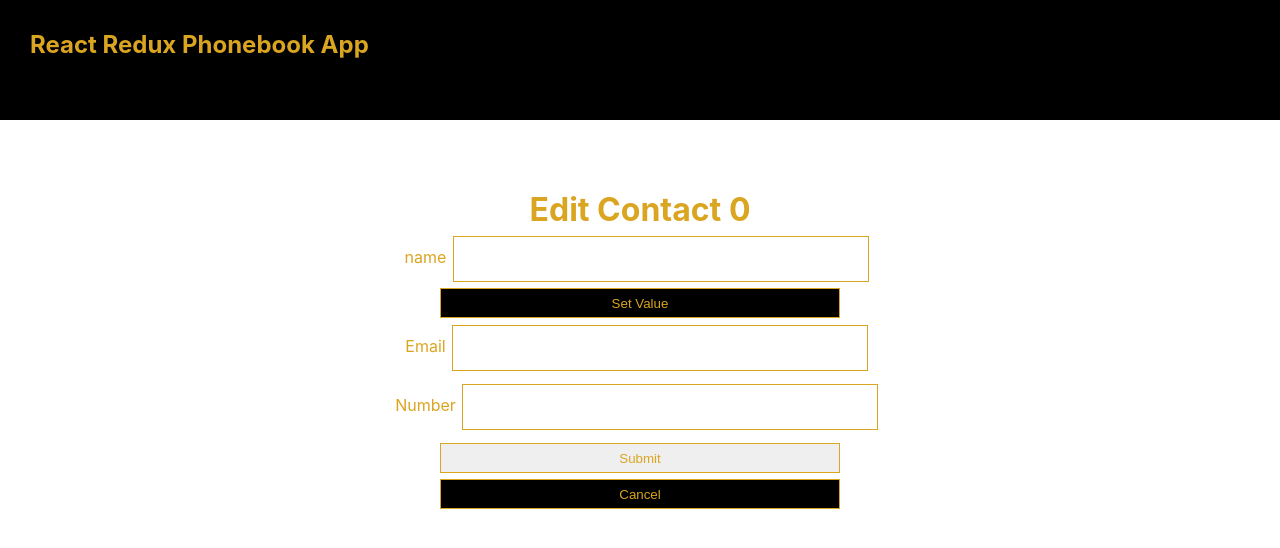
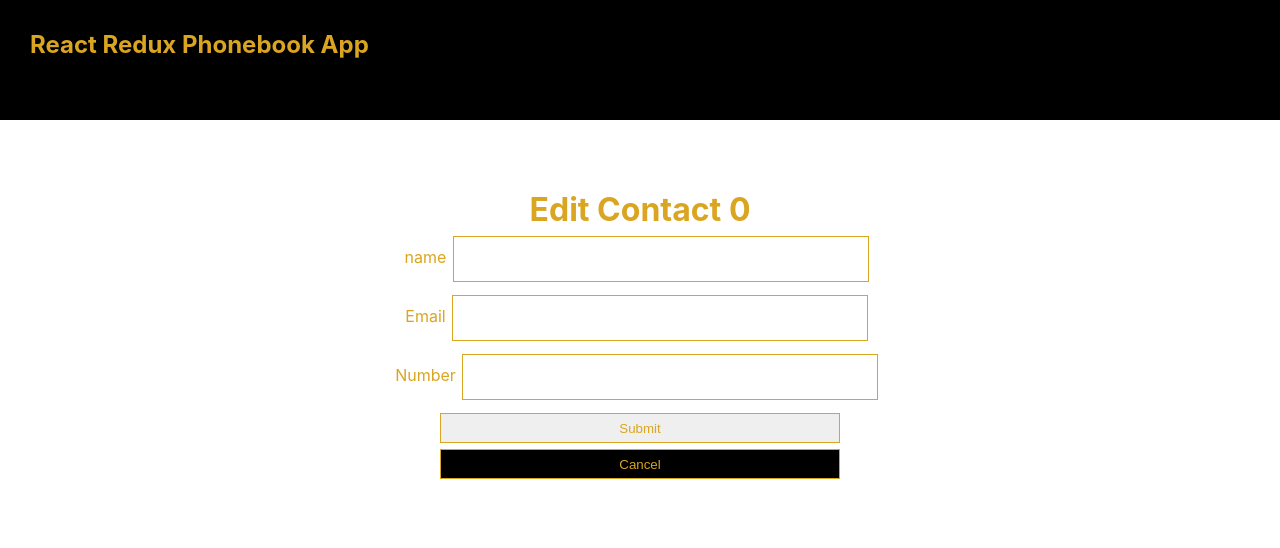
Before and after one commit to MariamMartirosyann/Phone-Book, a React (Create React App) app: page /editContact/0 in a window 1280 px wide. Shown: the top 548 px of the page. Built offline with nearby package versions, Linux system fonts and the light colour scheme.

Commit message:
notProductiveUpdate
notProductiveUpdate

```diff
--- a/src/app/Components/Addcontact.jsx
+++ b/src/app/Components/Addcontact.jsx
@@ -10,6 +10,7 @@ import Navbar from "./Navbar";
 
 const AddContact = () => {
   const contacts = useSelector((state) => state.contact.list);
+
   const dispatch = useDispatch();
   const navigate = useNavigate();
   const {
@@ -18,7 +19,7 @@ const AddContact = () => {
     handleSubmit,
     control,
   } = useForm({
-    mode:"all",
+    mode: "all",
     defaultValues: {
       name: "",
       email: "",
@@ -30,8 +31,8 @@ const AddContact = () => {
   const onSubmit = (formData) => {
     const newFormData = {
       name: formData.name,
-      email:[{ id: Date.now(), inputEmail: formData.email }],
-      number:[{ id: Date.now(), inputNumber: formData.number  }]
+      email: [{ id: Date.now(), inputEmail: formData.email }],
+      number: [{ id: Date.now(), inputNumber: formData.number }]
     }
     dispatch(addContact(newFormData));
     navigate("/");
@@ -50,63 +51,63 @@ const AddContact = () => {
             control={control}
             name="name"
             rules={{
-              required:{
-                value:true,
-                message:"required",
+              required: {
+                value: true,
+                message: "required",
 
               },
-              minLength:{
-                value:5,
-                message:"Input more then 5 letters"
+              minLength: {
+                value: 5,
+                message: "Input more then 5 letters"
               }
 
             }}
-            render={({ field }) => <input {...field}/>}
+            render={({ field }) => <input {...field} />}
           />
 
-        {errors?.name?.message &&  <p>{errors.name.message}</p>}
+          {errors?.name?.message && <p>{errors.name.message}</p>}
 
           <br />
+
           <label htmlFor="email">Email</label>
           <Controller
             control={control}
             name="email"
             rules={{
-              required:{
-                value:true,
-                message:"required"
+              required: {
+                value: true,
+                message: "required"
               },
-              maxLength:{
-                value:20,
-                message:"Input less then 20 letters"
+              maxLength: {
+                value: 20,
+                message: "Input less then 20 letters"
               },
 
             }}
-            render={({ field }) => <input {...field}/>}
+            render={({ field }) => <input {...field} />}
           />
-          {errors?.email?.message &&  <p>{errors.email.message}</p>}
+          {errors?.email?.message && <p>{errors.email.message}</p>}
+          <br />
 
-
-          <br />
           <label htmlFor="number">Number</label>
           <Controller
             control={control}
 
             name="number"
             rules={{
-              required:{
-                value:true,
-                message:"required"
+              required: {
+                value: true,
+                message: "required"
               },
-              pattern:{
-                value:/[1-9][0-9]*|0/g,
-                message:"Enter only number"
+              pattern: {
+                value: /[1-9][0-9]*|0/g,
+                message: "Enter only number"
 
               }
             }}
-            render={({ field }) => <input {...field}/>}
+            render={({ field }) => <input {...field} />}
           />
-          {errors?.number?.message &&  <p>{errors.number.message}</p>}
+          {errors?.number?.message && <p>{errors.number.message}</p>}
           <br />
           <input type="submit" />
 
@@ -118,3 +119,26 @@ const AddContact = () => {
 };
 
 export default AddContact
+
+
+
+/* {inputEmail?.email?.map((item, i) => {
+            <Controller
+            key={inputEmail.id}
+              control={control}
+              name="email"
+              rules={{
+                required: {
+                  value: true,
+                  message: "required"
+                },
+                maxLength: {
+                  value: 20,
+                  message: "Input less then 20 letters"
+                },
+
+              }}
+              render={({ field }) => <input {...field} />}
+            />
+
+          })}*/
--- a/src/app/Components/EditContact.jsx
+++ b/src/app/Components/EditContact.jsx
@@ -77,12 +77,8 @@ const EditContact = () => {
             render={({ field }) => <input {...field} />}
           />
 
-          {errors?.name?.message && <p>{errors.name.message}</p>}  <br />
-          <button type="button" onClick={()=>{
-            setValue("name","currentContact.name")
-          }}>Set Value</button>
-
-          <br />
+          {errors?.name?.message && <p>{errors.name.message}</p>}
+          <br/>
           <label htmlFor="email">Email</label>
           <Controller
             control={control}
```
